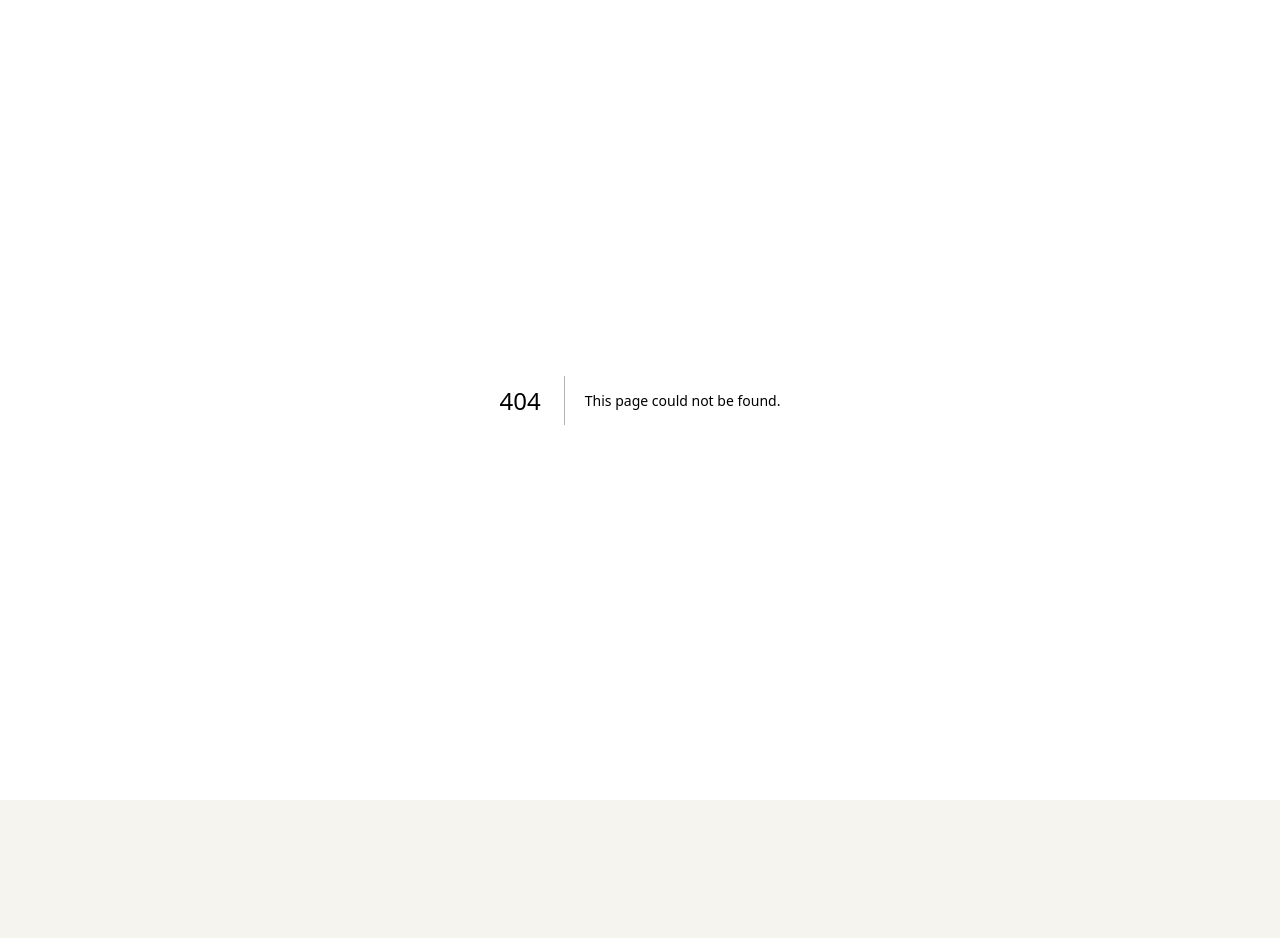
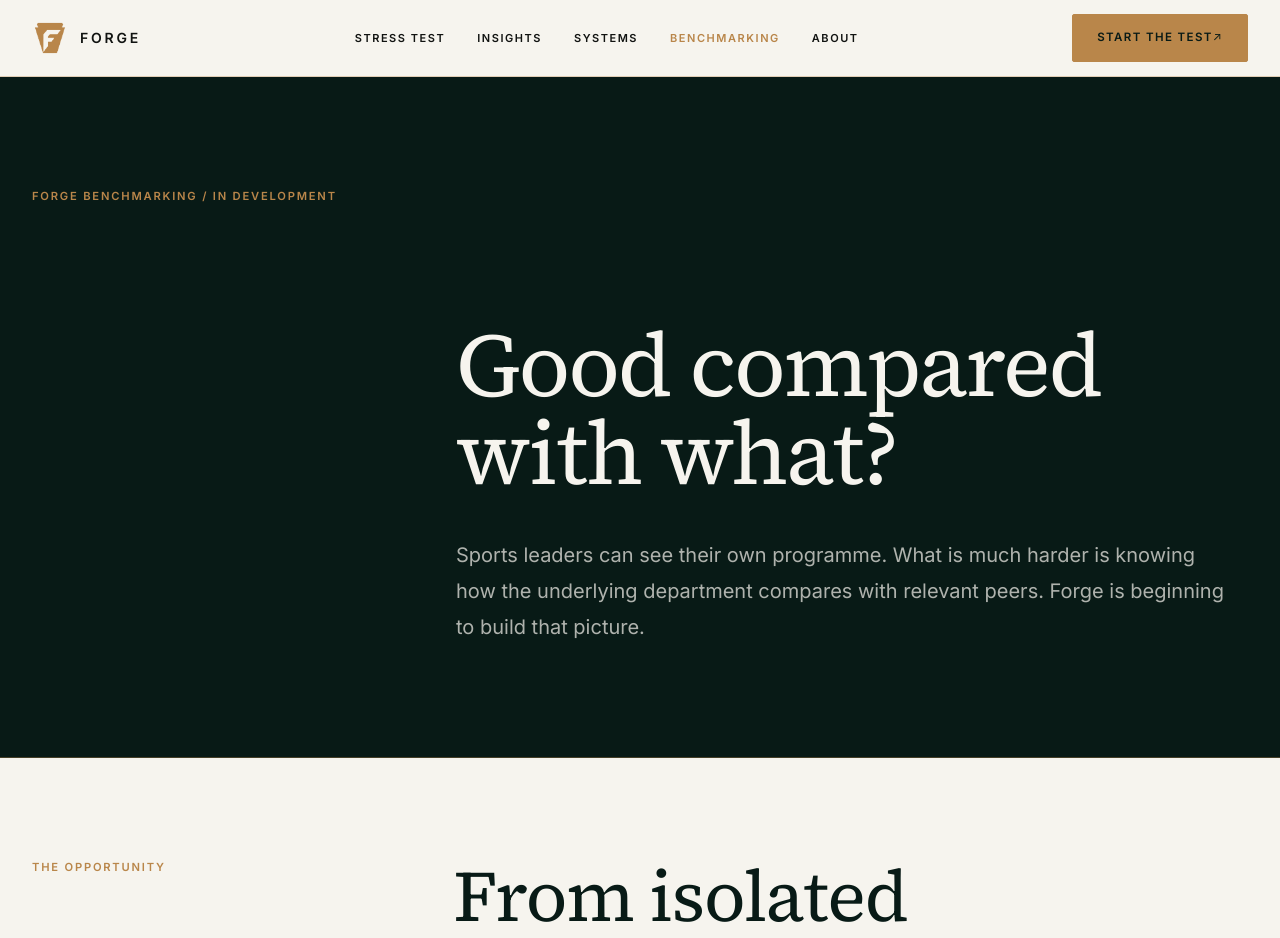
Before and after one commit to TSumerfield/forge-stress-test, a Next.js app: page /benchmarking in a window 1280 px wide. Before the commit this address had no page. Shown: the top 938 px of the page. Before the commit the page ends 800 px from the top, so only its background shows below. Built offline with nearby package versions, Linux system fonts and the light colour scheme.

Commit message:
Add Forge benchmarking page

```diff
--- /dev/null
+++ b/app/benchmarking/page.tsx
@@ -0,0 +1,23 @@
+import type { Metadata } from "next";
+import Link from "next/link";
+
+export const metadata: Metadata = { title: "Benchmarking | Forge", description: "Forge is building confidential benchmarking for international-school sport departments." };
+const ForgeMark = ({ className = "" }: { className?: string }) => <img src="/forge-mark.png" alt="" className={className} aria-hidden="true" />;
+const Arrow = () => <span aria-hidden="true">↗</span>;
+const future = [["01","Comparable context","Compare departments with relevant peers rather than a meaningless universal average."],["02","System patterns","Understand which operating strengths and vulnerabilities recur across the field."],["03","Progress over time","Use repeated measurement to see whether the department is genuinely becoming more resilient."],["04","Better decisions","Turn comparative intelligence into clearer priorities for leadership attention and investment."]];
+
+export default function BenchmarkingPage() {
+  return <main className="forge-light overflow-hidden">
+    <header className="border-b forge-border"><div className="forge-container flex h-[76px] items-center justify-between"><Link href="/" className="flex items-center gap-3"><ForgeMark className="h-9 w-9" /><span className="text-sm font-semibold tracking-[0.2em]">FORGE</span></Link><nav className="hidden items-center gap-8 text-[11px] font-semibold uppercase tracking-[0.14em] lg:flex"><Link href="/stress-test">Stress Test</Link><Link href="/insights">Insights</Link><Link href="/systems">Systems</Link><Link href="/benchmarking" className="text-[var(--forge-bronze)]">Benchmarking</Link><Link href="/about">About</Link></nav><Link href="/stress-test" className="forge-button forge-button-primary">Start the test <Arrow /></Link></div></header>
+
+    <section className="forge-dark border-b border-[rgba(185,134,74,0.35)]"><div className="forge-container grid min-h-[680px] gap-14 py-20 lg:grid-cols-12 lg:items-end lg:py-28"><div className="lg:col-span-4 lg:self-start"><p className="forge-eyebrow">Forge benchmarking / in development</p></div><div className="lg:col-span-8"><h1 className="forge-display max-w-4xl text-[clamp(4rem,7vw,7.4rem)]">Good compared with what?</h1><p className="mt-10 max-w-3xl text-xl leading-9 text-[rgba(246,244,238,0.7)]">Sports leaders can see their own programme. What is much harder is knowing how the underlying department compares with relevant peers. Forge is beginning to build that picture.</p></div></div></section>
+
+    <section className="forge-section border-b forge-border"><div className="forge-container grid gap-12 lg:grid-cols-12"><div className="lg:col-span-4"><p className="forge-eyebrow">The opportunity</p></div><div className="lg:col-span-8"><h2 className="forge-heading max-w-4xl text-5xl text-[var(--forge-forest-deep)] md:text-7xl">From isolated experience to shared intelligence.</h2><p className="mt-10 max-w-3xl text-lg leading-8 text-[rgba(17,19,17,0.66)]">The long-term aim is confidential, context-aware benchmarking built from real departmental data. Forge is not yet publishing benchmark claims. The current Stress Test is the first instrument for learning what can be measured reliably and usefully.</p></div></div></section>
+
+    <section className="forge-section border-b forge-border pt-0"><div className="forge-container"><div className="grid border-l border-t forge-border md:grid-cols-2">{future.map(([number,title,text]) => <article key={number} className="min-h-[250px] border-b border-r p-8 forge-border lg:p-10"><span className="forge-eyebrow">{number}</span><h2 className="forge-heading mt-12 text-3xl text-[var(--forge-forest-deep)]">{title}</h2><p className="mt-5 max-w-lg text-sm leading-7 text-[rgba(17,19,17,0.62)]">{text}</p></article>)}</div></div></section>
+
+    <section className="forge-forest forge-section border-b border-[rgba(185,134,74,0.35)]"><div className="forge-container grid gap-12 lg:grid-cols-12"><div className="lg:col-span-4"><p className="forge-eyebrow">Confidential by design</p></div><div className="lg:col-span-8"><h2 className="forge-heading max-w-4xl text-5xl md:text-7xl">Learn from departments without turning schools into a league table.</h2><p className="mt-10 max-w-3xl text-lg leading-8 text-[rgba(246,244,238,0.7)]">Forge is interested in aggregated patterns and relevant comparisons, not public rankings. Any future benchmark product must protect participating departments and earn trust before it earns scale.</p></div></div></section>
+
+    <section className="forge-dark forge-section"><div className="forge-container grid gap-12 lg:grid-cols-12 lg:items-end"><div className="lg:col-span-8"><p className="forge-eyebrow">Help build the baseline</p><h2 className="forge-heading mt-8 text-5xl md:text-7xl">Measure your department first.</h2></div><div className="lg:col-span-4 lg:text-right"><Link href="/stress-test" className="forge-button forge-button-primary">Take the free stress test <Arrow /></Link><p className="mt-5 text-xs uppercase tracking-[0.13em] text-[rgba(246,244,238,0.5)]">Confidential · approximately 10 minutes</p></div></div></section>
+  </main>;
+}
```
